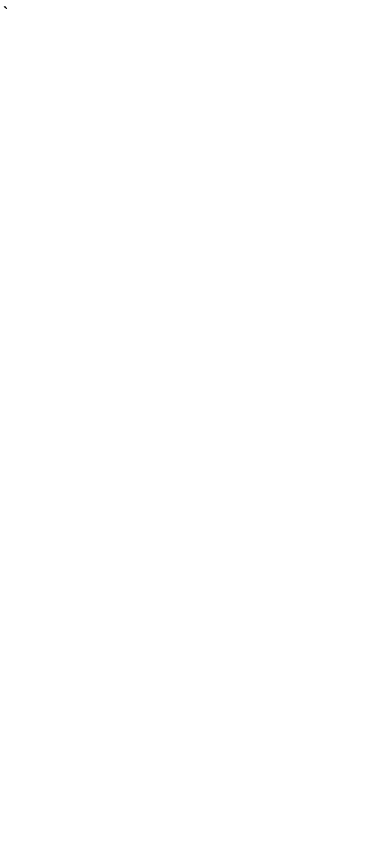
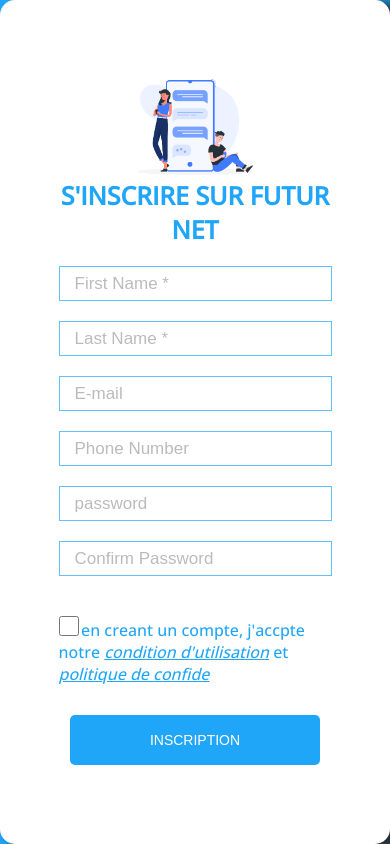
Before and after one commit to AcademyFS20/chat_app, a plain HTML site: page index.html in a window 390 px wide. Drawn offline with nearby package versions, Linux system fonts and the light colour scheme.

Commit message:
scroll_error

```diff
--- /dev/null
+++ b/chat.html
@@ -0,0 +1,149 @@
+<!DOCTYPE html>
+<html lang="en">
+<head>
+    <meta charset="UTF-8">
+    <meta http-equiv="X-UA-Compatible" content="IE=edge">
+    <meta name="viewport" content="width=device-width, initial-scale=1.0">
+    <link rel="stylesheet" href="styles/all.css">
+    <link rel="stylesheet" href="styles/chat.css">
+    <link rel="stylesheet" href="https://use.fontawesome.com/releases/v5.15.4/css/all.css" integrity="sha384-DyZ88mC6Up2uqS4h/KRgHuoeGwBcD4Ng9SiP4dIRy0EXTlnuz47vAwmeGwVChigm" crossorigin="anonymous">
+    <title>chat app</title>
+</head>
+<body>
+
+    <header class="sideBar">
+
+        <section class="sidebar" id="mySidebar">
+
+            <div class="avatar">
+
+                <img src="./assets/user.png" alt = "user"/>
+
+            </div>
+
+            <div class="info">
+                <h3>First Name :</h3>
+                <p>Nasreddine</p>
+
+                <h3>Last Name :</h3>
+                <p>El Aattari</p>
+
+                <h3>E-mail :</h3>
+                <p>Nasserdine.gmr@outlook.com</p>
+
+                <h3>Phone Number</h3>
+                <p>+212 6 57 17 19 80</p>
+            </div>
+
+            <div class="settings">
+                <button type="button"><i class="fas fa-cog"></i> Settings</button>
+            </div>
+
+            <div class="logout">
+                <a href="#"><i class="fas fa-sign-in-alt"></i>   Log Out</a>
+            </div>
+
+        </section>
+
+    </header>
+
+
+    <main id="main">
+
+        <div class="open-close">
+
+            <button class="openbtn" id="openb" onclick="openNav()"><i class="fas fa-bars"></i></button>
+            <button class="closebtn" id="closeb" onclick="closeNav()"><i class="fas fa-times"></i></button>
+
+
+        </div>
+
+        <div class="bar"></div>
+
+        <section class="chating">
+
+            <div class="div">
+                <div class="recive">
+
+                    <div class="recived-message">
+                        <div class="info-message">
+                            <img src="./assets/user.png" />
+                            <h2>Nasserddine El Aattari</h2>
+                            <p>1 DAy ago</p>
+                        </div>
+                        <p>Officia commodo nisi ea elit voluptate cillum ea ullamco excepteur et ipsum tempor. Elit adipisicing incididunt Lorem labore mollit consectetur nulla. Non enim pariatur ad pariatur ea exercitation. Excepteur deserunt ut ad eu minim. Dolore consequat qui consequat officia sunt sunt aliqua ullamco non.</p>
+                    </div>
+
+                    <div class="recived-message">
+                        <div class="info-message">
+                            <img src="./assets/user.png" />
+                            <h2>Nasserddine El Aattari</h2>
+                            <p>1 DAy ago</p>
+                        </div>
+                        <p>Officia commodo nisi ea elit voluptate cillum ea ullamco excepteur et ipsum tempor. Elit adipisicing incididunt Lorem labore mollit consectetur nulla. Non enim pariatur ad pariatur ea exercitation. Excepteur deserunt ut ad eu minim. Dolore consequat qui consequat officia sunt sunt aliqua ullamco non.</p>
+                    </div>
+
+                </div>
+
+                <div class="send">
+
+                    <div class="send-message">
+                        <div class="info-send">
+                            <p>1 DAy ago</p>
+                        </div>
+                        <p>Officia commodo nisi ea elit voluptate cillum ea ullamco excepteur et ipsum tempor. Elit adipisicing incididunt Lorem labore mollit consectetur nulla. Non enim pariatur ad pariatur ea exercitation. Excepteur deserunt ut ad eu minim. Dolore consequat qui consequat officia sunt sunt aliqua ullamco non.</p>
+                    </div>
+
+                    <div class="send-message">
+                        <div class="info-send">
+                            <p>1 DAy ago</p>
+                        </div>
+                        <p>Officia commodo nisi ea elit voluptate cillum ea ullamco excepteur et ipsum tempor. Elit adipisicing incididunt Lorem labore mollit consectetur nulla. Non enim pariatur ad pariatur ea exercitation. Excepteur deserunt ut ad eu minim. Dolore consequat qui consequat officia sunt sunt aliqua ullamco non.</p>
+                    </div>
+
+                    <div class="send-message">
+                        <div class="info-send">
+                            <p>1 DAy ago</p>
+                        </div>
+                        <p>Officia commodo nisi ea elit voluptate cillum ea ullamco excepteur et ipsum tempor. Elit adipisicing incididunt Lorem labore mollit consectetur nulla. Non enim pariatur ad pariatur ea exercitation. Excepteur deserunt ut ad eu minim. Dolore consequat qui consequat officia sunt sunt aliqua ullamco non.</p>
+                    </div>
+
+                    <div class="send-message">
+                        <div class="info-send">
+                            <p>1 DAy ago</p>
+                        </div>
+                        <p>Officia commodo nisi ea elit voluptate cillum ea ullamco excepteur et ipsum tempor. Elit adipisicing incididunt Lorem labore mollit consectetur nulla. Non enim pariatur ad pariatur ea exercitation. Excepteur deserunt ut ad eu minim. Dolore consequat qui consequat officia sunt sunt aliqua ullamco non.</p>
+                    </div>
+
+                    <div class="send-message">
+                        <div class="info-send">
+                            <p>1 DAy ago</p>
+                        </div>
+                        <p>Officia commodo nisi ea elit voluptate cillum ea ullamco excepteur et ipsum tempor. Elit adipisicing incididunt Lorem labore mollit consectetur nulla. Non enim pariatur ad pariatur ea exercitation. Excepteur deserunt ut ad eu minim. Dolore consequat qui consequat officia sunt sunt aliqua ullamco non.</p>
+                    </div>
+
+                    <div class="send-message">
+                        <div class="info-send">
+                            <p>1 DAy ago</p>
+                        </div>
+                        <p>Officia commodo nisi ea elit voluptate cillum ea ullamco excepteur et ipsum tempor. Elit adipisicing incididunt Lorem labore mollit consectetur nulla. Non enim pariatur ad pariatur ea exercitation. Excepteur deserunt ut ad eu minim. Dolore consequat qui consequat officia sunt sunt aliqua ullamco non.</p>
+                    </div>
+
+                </div>
+            </div>
+
+
+
+        </section>
+
+        <section class="write-message">
+            <textarea></textarea>
+            <input type="file" />
+        </section>
+
+    </main>
+
+    <script src="/javascript/openClose.js"></script>
+
+</body>
+</html>
--- a/index.html
+++ b/index.html
@@ -1 +1,59 @@
-̀̀
+<!DOCTYPE html>
+<html lang="en">
+<head>
+    <meta charset="UTF-8">
+    <meta http-equiv="X-UA-Compatible" content="IE=edge">
+    <meta name="viewport" content="width=device-width, initial-scale=1.0">
+    <link rel="stylesheet" href="styles/all.css">
+    <link rel="stylesheet" href="styles/inscription.css">
+    <title>chat app</title>
+</head>
+<body>
+
+    <main>
+
+    <section class="form">
+
+        <div class="avatar">
+            <img src="assets/app_logo.png" alt="logo" />
+        </div>
+
+        <div class="split-form">
+
+            <h2>s'inscrire sur futur net</h2>
+
+
+            <form>
+                <div>
+                    <input type="text" placeholder ="First Name *" class="inputs"/>
+                    <input type="text" placeholder ="Last Name *" class="inputs"/>
+                    <input type="email" placeholder ="E-mail" class="inputs"/>
+                    <div class="checkbox">
+                        <input type="checkbox"/>
+                        <label>en creant un compte, j'accpte notre <a href="#">condition d'utilisation</a> et <a href="#">politique de confide</a></label>
+                        </div>
+                     </div>
+                <div>
+                    <input type="tel" placeholder ="Phone Number" class="inputs"/>
+                    <input type="password" placeholder ="password" class="inputs"/>
+                    <input type="password" placeholder ="Confirm Password" class="inputs"/>
+
+                    <div class="checkbox2">
+                        <input type="checkbox"/>
+                        <label>en creant un compte, j'accpte notre <a href="#">condition d'utilisation</a> et <a href="#">politique de confide</a></label>
+                        </div>
+
+                    <input type="submit" value="Inscription" />
+                </div>
+            </form>
+
+
+
+
+
+        </div>
+    </section>
+
+</main>
+</body>
+</html>
--- a/styles/all.css
+++ b/styles/all.css
@@ -0,0 +1,19 @@
+@import url('https://fonts.googleapis.com/css2?family=Open+Sans:wght@500&display=swap');
+*,
+*::after,
+*::before{
+    box-sizing: border-box;
+    margin: 0;
+    padding: 0;
+}
+html{
+    font-size: 62.5%;
+    font-family: 'Open Sans', sans-serif;
+    width: 100%;
+    height: 100%;
+}
+body{
+    height: 100%;
+    width: 100%;
+    scroll-behavior: smooth;
+}
--- /dev/null
+++ b/styles/chat.css
@@ -0,0 +1,196 @@
+.sidebar {
+    height: 100%;
+    width: 0;
+    display: flex;
+    position: fixed;
+    z-index: 1;
+    top: 0;
+    flex-direction: column;
+
+    left: 0;
+    background-color: #20A6F9;
+    overflow-x: hidden;
+    transition: 0.5s;
+  }
+  .sidebar h3 {
+    line-height: 4;
+    text-decoration: none;
+    font-size: 2rem;
+    display: block;
+    opacity: 0.5;
+    transition: 0.3s;
+    text-align: center;
+  }
+  .sidebar p{
+    color: white;
+    font-size: 1.7em;
+    text-align: center;
+  }
+  .avatar{
+      width: 100%;
+      height: 30%;
+      background-image: url('../assets/back2.jpg');
+      background-size: cover;
+      display: flex;
+      flex-direction: column;
+      justify-content: center;
+  }
+  .avatar img{
+    width: 50%;
+    display: block;
+    margin: 0 auto;
+    background-color: white;
+    padding: 2rem;
+    border-radius: 50%;
+  }
+.logout{
+    width: 100%;
+    display: flex;
+    padding: 2rem 0;
+    justify-content: center;
+}
+
+.logout a{
+    color: white;
+    display: block;
+    font-size: 2rem;
+
+    margin: 0 auto;
+
+}
+
+.settings{
+    width: 100%;
+    display: flex;
+    justify-content: center;
+    padding: 5rem 0;
+}
+.settings button{
+
+    background: none;
+    border: none;
+    outline: none;
+    text-transform: uppercase;
+    border: 0.1rem solid white;
+    width: 80%;
+    color: white;
+    letter-spacing: 0.2rem;
+    cursor: pointer;
+    font-weight: bold;
+    border-radius: 0.6rem;
+    height: 5rem;
+}
+.settings button:hover{
+    background-color: white;
+    color: #20A6F9;
+    transition: all .2s ease-in-out;
+}
+.openbtn {
+    font-size: 20px;
+    cursor: pointer;
+    background-color: #111;
+    color: white;
+    padding: 10px 15px;
+    border: none;
+    transition: 0.5s;
+    position: fixed;
+  }
+  .closebtn {
+    font-size: 20px;
+    cursor: pointer;
+    background-color: #111;
+    color: white;
+    padding: 10px 15px;
+    border: none;
+    display: none;
+    position: fixed;
+  }
+
+main{
+  height: 100vh;
+}
+.bar{
+  background-color: #20A6F9;
+  width: 100%;
+  height: 4.3em;
+
+}
+.chating{
+
+
+  height: auto;
+  width: 100%;
+  height: auto;
+  overflow-x: hidden;
+  overflow-y: scroll;
+
+}
+.recive{
+  width: 50%;
+}
+.recive img{
+  width: 8%;
+}
+.send{
+  width: 50%;
+  display: flex;
+  flex-direction: column;
+  justify-content: flex-end;
+}
+.info-message{
+  display: flex;
+  align-items: center;
+  gap: 2rem;
+}
+.info-message img {
+  background-color: rgb(138, 138, 138);
+  border-radius: 50%;
+  padding: 1rem;
+  margin-left: 1rem;
+}
+.info-message p{
+  color: gray;
+}
+.recived-message p{
+  font-size: 1.5rem;
+  text-align: justify;
+  margin: 3rem 0;
+  background-color: #20A6F9;
+  color: white;
+  width: auto;
+  padding: 1rem 3rem;
+  border-radius: 1rem;
+}
+.info-message p{
+  color: gray;
+  background: none;
+  margin: 0;
+  padding: 0;
+}
+.send-message{
+  display: flex;
+  flex-direction: column;
+
+}
+.send-message p{
+  font-size: 1.5rem;
+  text-align: justify;
+  margin: 3rem 0;
+  background-color: rgb(191, 186, 186);
+  color: white;
+  width: auto;
+  padding: 1rem 3rem;
+  border-radius: 1rem;
+}
+.info-send p{
+  color: gray;
+  background: none;
+  margin: 0;
+  padding: 0;
+  text-align: right;
+  margin-right: 1rem;
+}
+.div{
+  display: flex;
+  height: 100vh;
+}
--- /dev/null
+++ b/styles/inscription.css
@@ -0,0 +1,115 @@
+body{
+    background-color: #20A6F9;
+}
+.form{
+    background-color: white;
+    width: 60%;
+    height: 50vh;
+    display: flex;
+    align-items: center;
+    margin: 0 auto;
+    padding: 0 2rem;
+    box-shadow: 13px 5px 13px 2px rgb(40, 40, 40);
+    border-radius: 1.5rem;
+    margin-top: 10rem;
+
+}
+.avatar{
+    width: 30%;
+}
+.checkbox2{
+    display: none;
+}
+.avatar img{
+    width: 100%;
+}
+.split-form{
+    width: 70%;
+}
+.split-form h2{
+    font-size: 2.5rem;
+    text-transform: uppercase;
+    text-align: center;
+    color: #20a6f9;
+}
+.split-form form{
+ display: flex;
+}
+.split-form input[type="submit"]{
+    width: 25rem;
+    height: 5rem;
+    font-size: 1.4rem;
+    text-transform: uppercase;
+    background: none;
+    outline: none;
+    cursor: pointer;
+    border: none;
+    background-color: #20a6f9;
+    color: white;
+    border-radius: 5px;
+    display: block;
+    margin: 0 auto;
+    margin-top: 3rem;
+}
+input[type="checkbox"]{
+    width: 20px;
+    height: 20px;
+    background-color: #20a6f9;
+    margin-top: 20px;
+}
+.checkbox label{
+    font-size: 1.6rem;
+    color: #20a6f9;
+}
+label a{
+    color: #20a6f9;
+    font-style: italic;
+}
+.inputs{
+    display: block;
+    width: 30rem;
+    height: 3.5rem;
+    background: none;
+    outline: none;
+    border: none;
+    border: 1.5px solid #20a6f9;
+    padding-left: 2rem;
+    margin: 20px 0;
+    font-size: 1.7rem;
+    opacity: 0.7;
+}
+::placeholder{
+    font-size: 1.7rem;
+    padding-left: 1.5rem;
+    opacity: 0.7;
+}
+@media screen and (min-width: 320px) and (max-width: 425px){
+    .form {
+        width: 100%;
+        flex-direction: column;
+        height: 100vh;
+        margin: 0;
+        align-items: center;
+        justify-content: center;
+        padding: 0;
+    }
+    .split-form form{
+        display: block;
+
+       }
+    .checkbox{
+        display: none;
+    }
+    .checkbox2{
+        display: block;
+    }
+    .checkbox2 label{
+        font-size: 1.6rem;
+        color: #20a6f9;
+    }
+    .inputs {
+        width: 100%;
+
+        padding-left: 0;
+    }
+}
```
Also changed, not shown: javascript/openClose.js (added, +13 -0 lines), login.html (added, +40 -0 lines), styles/login.css (added, +137 -0 lines), assets/app_logo.png (added), assets/back2.jpg (added), assets/user.png (added), styles/style.css (deleted).
